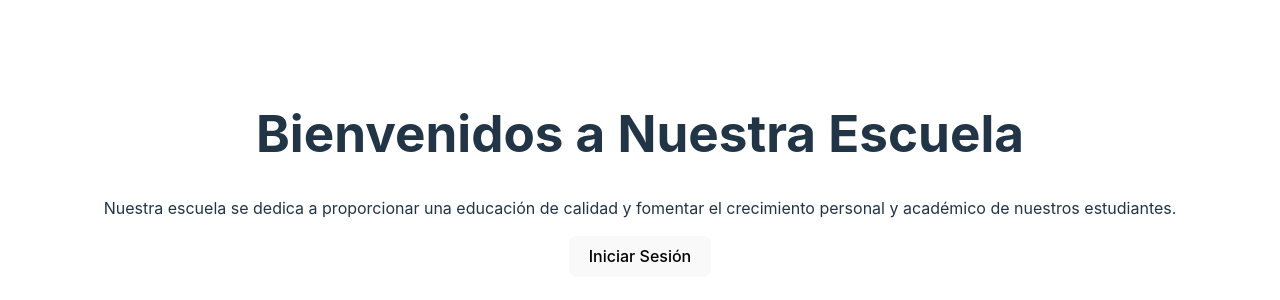
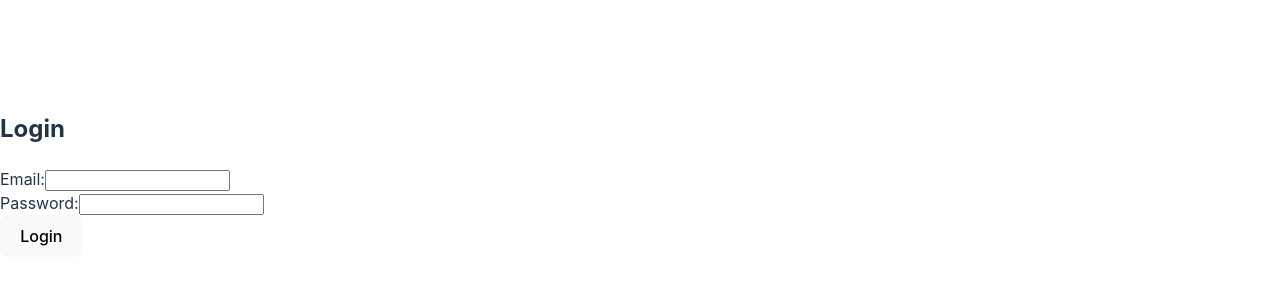
Before and after one commit to JD3M0N/Web_AutomaticExamGeneration, a React (Vite) app in the folder Web_AEG/: page /login in a window 1280 px wide. Shown: the part 226-526 px from the top of the page. Built offline with nearby package versions, Linux system fonts and the light colour scheme.

Commit message:
Creación del flujo de login en frontend con React, redirección basada en roles, integración con el backend, configuración de rutas protegidas y mejora de navegación desde la página Home.

```diff
--- a/Web_AEG/package.json
+++ b/Web_AEG/package.json
@@ -12,7 +12,7 @@
   "dependencies": {
     "react": "^18.3.1",
     "react-dom": "^18.3.1",
-    "react-router-dom": "^7.0.1"
+    "react-router-dom": "^7.1.3"
   },
   "devDependencies": {
     "@eslint/js": "^9.13.0",
--- a/Web_AEG/src/App.tsx
+++ b/Web_AEG/src/App.tsx
@@ -1,24 +1,50 @@
-import { useState } from 'react'
-import './App.css'
-import Home from './pages/Home'
-import LogIn from './pages/LogIn'
+import React from 'react';
+import { BrowserRouter as Router, Routes, Route } from 'react-router-dom';
+import Home from './pages/Home';
+import LogIn from './pages/LogIn';
+import Admin from './pages/Admin';
+import Professor from './pages/Professor';
+import Student from './pages/Student';
+import ProtectedRoute from './components/ProtectedRoute';
 
 function App() {
-  const [showHome, setShowHome] = useState(true)
+  return (
+    <Router>
+      <Routes>
+        {/* Página de inicio */}
+        <Route path="/" element={<Home />} />
 
-  const handleLoginClick = () => {
-    setShowHome(false)
-  }
+        {/* Página de login */}
+        <Route path="/login" element={<LogIn />} />
 
-  return (
-    <>
-      {showHome ? (
-        <Home onLoginClick={handleLoginClick} />
-      ) : (
-        <LogIn />
-      )}
-    </>
-  )
+        {/* Rutas protegidas */}
+        <Route
+          path="/admin"
+          element={
+            <ProtectedRoute>
+              <Admin />
+            </ProtectedRoute>
+          }
+        />
+        <Route
+          path="/professor"
+          element={
+            <ProtectedRoute>
+              <Professor />
+            </ProtectedRoute>
+          }
+        />
+        <Route
+          path="/student"
+          element={
+            <ProtectedRoute>
+              <Student />
+            </ProtectedRoute>
+          }
+        />
+      </Routes>
+    </Router>
+  );
 }
 
-export default App
+export default App;
--- /dev/null
+++ b/Web_AEG/src/components/ProtectedRoute.tsx
@@ -0,0 +1,10 @@
+import React from 'react';
+import { Navigate } from 'react-router-dom';
+
+const ProtectedRoute = ({ children }: { children: JSX.Element }) => {
+    const token = localStorage.getItem('token');
+
+    return token ? children : <Navigate to="/" />;
+};
+
+export default ProtectedRoute;
--- /dev/null
+++ b/Web_AEG/src/pages/Admin.tsx
@@ -0,0 +1,12 @@
+import React from 'react';
+
+const AdminPage = () => {
+    return (
+        <div>
+            <h1>Admin Dashboard</h1>
+            <p>Bienvenido al panel de administración.</p>
+        </div>
+    );
+};
+
+export default AdminPage;
--- a/Web_AEG/src/pages/Home.tsx
+++ b/Web_AEG/src/pages/Home.tsx
@@ -1,6 +1,13 @@
-import React from 'react'
+import React from 'react';
+import { useNavigate } from 'react-router-dom';
 
-const Home = ({ onLoginClick }: { onLoginClick: () => void }) => {
+const Home = () => {
+    const navigate = useNavigate(); // Hook para la redirección
+
+    const handleLoginClick = () => {
+        navigate('/login'); // Redirigir a la página de login
+    };
+
     return (
         <div className="home">
             <header className="home-header">
@@ -9,12 +16,12 @@ const Home = ({ onLoginClick }: { onLoginClick: () => void }) => {
                     Nuestra escuela se dedica a proporcionar una educación de calidad y
                     fomentar el crecimiento personal y académico de nuestros estudiantes.
                 </p>
-                <button onClick={onLoginClick} className="login-button">
+                <button onClick={handleLoginClick} className="login-button">
                     Iniciar Sesión
                 </button>
             </header>
         </div>
-    )
-}
+    );
+};
 
-export default Home
+export default Home;
--- a/Web_AEG/src/pages/LogIn.tsx
+++ b/Web_AEG/src/pages/LogIn.tsx
@@ -1,12 +1,14 @@
-import React, { useState } from 'react'
+import React, { useState } from 'react';
+import { useNavigate } from 'react-router-dom'; // Necesitamos React Router para la navegación
 
 const LogIn = () => {
-    const [email, setEmail] = useState('')
-    const [password, setPassword] = useState('')
-    const [loginMessage, setLoginMessage] = useState('')
+    const [email, setEmail] = useState('');
+    const [password, setPassword] = useState('');
+    const [loginMessage, setLoginMessage] = useState('');
+    const navigate = useNavigate(); // Hook para redirigir al usuario
 
     const handleLogin = async (e: React.FormEvent) => {
-        e.preventDefault()
+        e.preventDefault();
         try {
             const response = await fetch('http://localhost:5024/api/Auth/login', {
                 method: 'POST',
@@ -14,13 +16,33 @@ const LogIn = () => {
                     'Content-Type': 'application/json',
                 },
                 body: JSON.stringify({ email, password }),
-            })
-            const data = await response.json()
-            setLoginMessage(data.message)
+            });
+
+            if (response.ok) {
+                const data = await response.json();
+
+                // Guardar el token JWT y el tipo de usuario en el almacenamiento local
+                localStorage.setItem('token', data.token);
+                localStorage.setItem('userType', data.userType);
+
+                // Redirigir al usuario a la página correspondiente según su tipo
+                if (data.userType === 'Admin') {
+                    navigate('/admin');
+                } else if (data.userType === 'Professor') {
+                    navigate('/professor');
+                } else if (data.userType === 'Student') {
+                    navigate('/student');
+                } else {
+                    setLoginMessage('Invalid user type.');
+                }
+            } else {
+                const errorData = await response.json();
+                setLoginMessage(errorData.message || 'Invalid login credentials');
+            }
         } catch (error) {
-            setLoginMessage('Error connecting to the server')
+            setLoginMessage('Error connecting to the server');
         }
-    }
+    };
 
     return (
         <div>
@@ -48,7 +70,7 @@ const LogIn = () => {
             </form>
             {loginMessage && <p>{loginMessage}</p>}
         </div>
-    )
-}
+    );
+};
 
-export default LogIn
+export default LogIn;
--- /dev/null
+++ b/Web_AEG/src/pages/Professor.tsx
@@ -0,0 +1,12 @@
+import React from 'react';
+
+const ProfessorPage = () => {
+    return (
+        <div>
+            <h1>Professor Dashboard</h1>
+            <p>Bienvenido al panel de profesores.</p>
+        </div>
+    );
+};
+
+export default ProfessorPage;
--- /dev/null
+++ b/Web_AEG/src/pages/Student.tsx
@@ -0,0 +1,12 @@
+import React from 'react';
+
+const StudentPage = () => {
+    return (
+        <div>
+            <h1>Student Dashboard</h1>
+            <p>Bienvenido al panel de estudiantes.</p>
+        </div>
+    );
+};
+
+export default StudentPage;
```
Also changed, not shown: 1 other file (tests, documents, lock files or other folders).
